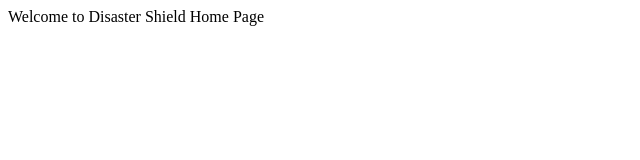
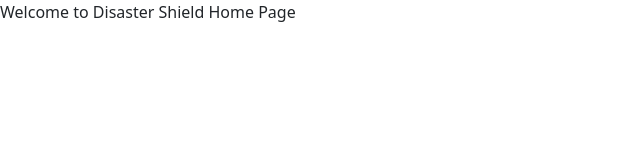
Before and after one commit to NahianShabab/Disaster-Shield-FE, an Angular app: page / in a window 1280 px wide. Shown: the top 160 px of the page, without its empty margins (0-640 px from the left). Built offline with nearby package versions, Linux system fonts and the light colour scheme.

Commit message:
added bootstrap and bootstrap icons

```diff
--- a/package.json
+++ b/package.json
@@ -18,6 +18,8 @@
     "@angular/platform-browser": "^16.1.0",
     "@angular/platform-browser-dynamic": "^16.1.0",
     "@angular/router": "^16.1.0",
+    "bootstrap": "^5.3.0",
+    "bootstrap-icons": "^1.10.5",
     "rxjs": "~7.8.0",
     "tslib": "^2.3.0",
     "zone.js": "~0.13.0"
--- a/src/styles.css
+++ b/src/styles.css
@@ -1 +1,3 @@
 /* You can add global styles to this file, and also import other style files */
+@import '../node_modules/bootstrap/dist/css/bootstrap.css';
+@import "../node_modules/bootstrap-icons/font/bootstrap-icons.css";
```
Also changed, not shown: 1 other file (tests, documents, lock files or other folders).
